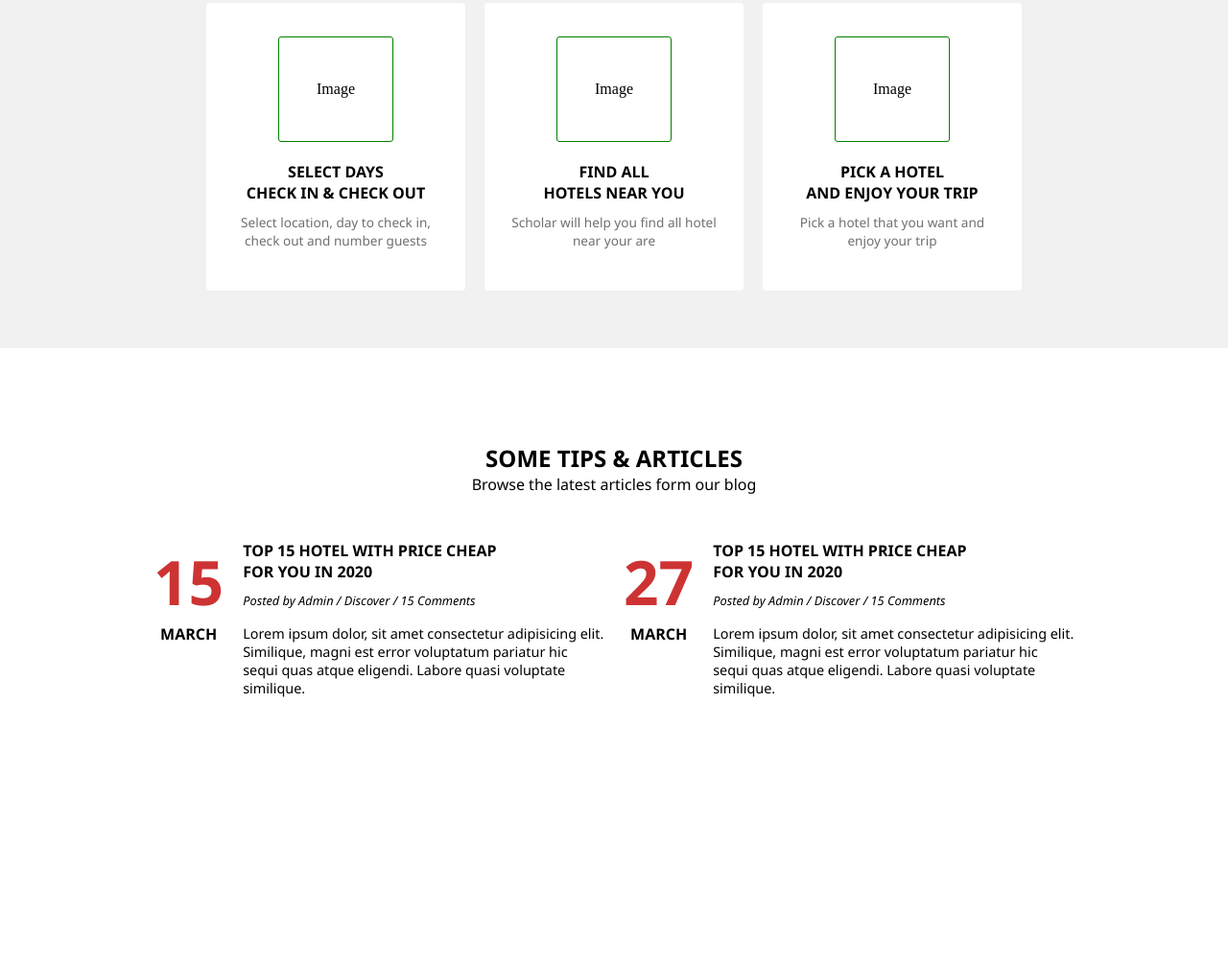
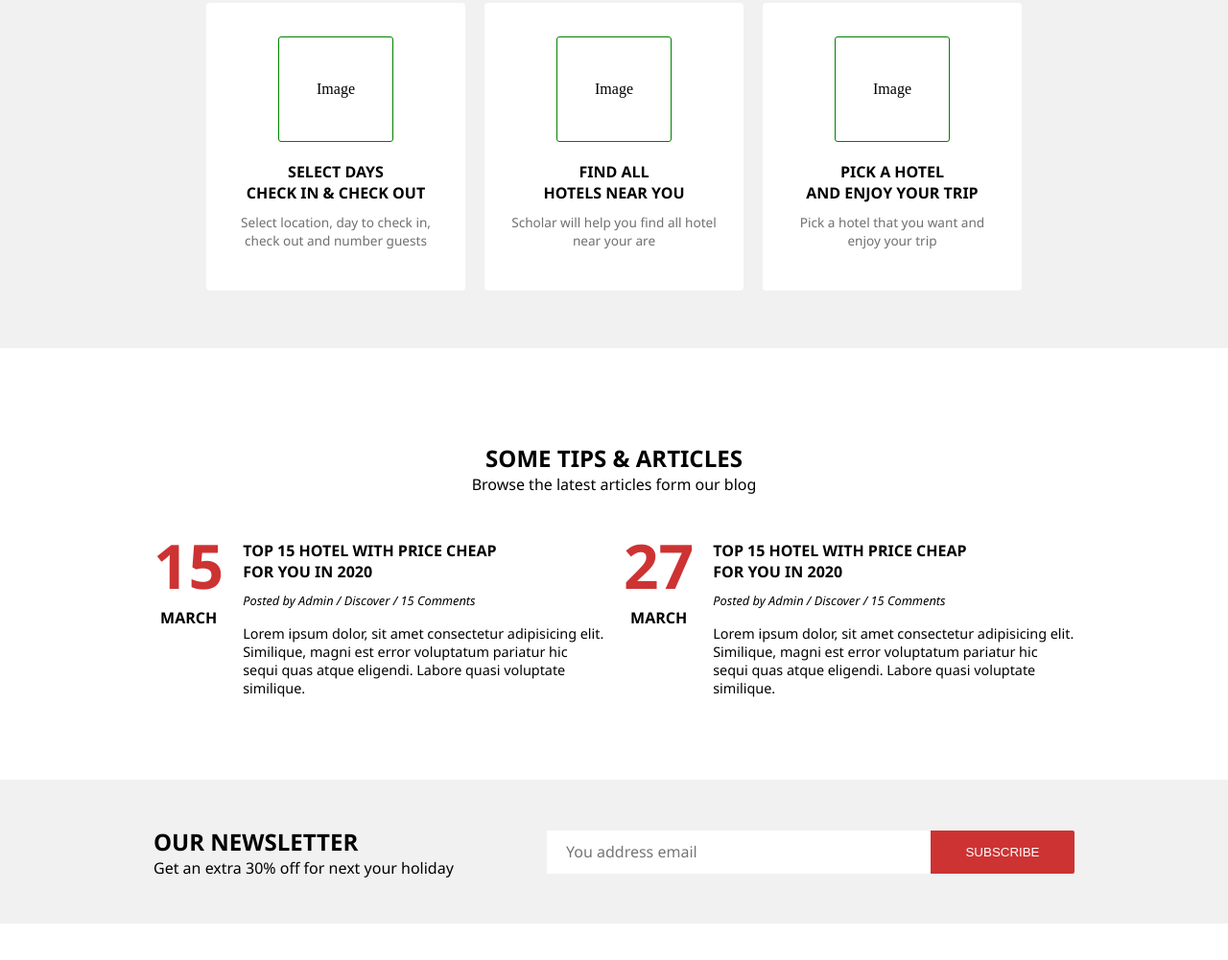
Before and after one commit to rodrigotmy/TemplateScholarHotel, a plain HTML site: page index.html in a window 1280 px wide. Shown: the part 207-1208 px from the top of the page at 96% size. Before the commit the page ends 1020 px from the top, so only its background shows below. Drawn offline with Linux system fonts and the light colour scheme.

Commit message:
Se agrega formulario "newsletter"

```diff
--- a/index.html
+++ b/index.html
@@ -75,5 +75,20 @@
 
     </div>
   </div>
+
+  <div class="newsletter">
+    <div class="newsletter__contnr-into">
+      <div class="newsletter__name-section">
+        <h2 class="newsletter__section-title">OUR NEWSLETTER</h2>
+        <p class="newsletter__section-descrip">
+          Get an extra 30% off for next your holiday
+        </p>
+      </div>
+      <form class="newsletter__form-noti">
+        <input type="text" class="newsletter__box-email input-base" placeholder="You address email">
+        <button type="submit" class="newsletter__bttn-subscribe button-base">SUBSCRIBE</button>
+      </form>
+    </div>
+  </div>
 </body>
 </html>
--- a/scss/base/_buttons.scss
+++ b/scss/base/_buttons.scss
@@ -0,0 +1,11 @@
+.button-base {
+  max-width: 150px;
+  width: 100%;
+  height: 45px;
+  border: none;
+  border-radius: 2px;
+  background-color: $color-secundario;
+  color: $color-white;
+  cursor: pointer;
+  @include content-center-fb;
+}
--- a/scss/base/_inputs.scss
+++ b/scss/base/_inputs.scss
@@ -0,0 +1,9 @@
+.input-base {
+  max-width: 400px;
+  width: 100%;
+  height: 45px;
+  padding-left: 20px;
+  font-size: 1em;
+  font-family: $font1;
+  border: none;
+}
--- /dev/null
+++ b/scss/layout/_newsletter.scss
@@ -0,0 +1,41 @@
+.newsletter {
+  @include max-width-page;
+  height: 150px;
+  background-color: $color-primario;
+  margin-bottom: 50px;
+
+  &__contnr-into {
+    @include contnr-center;
+    max-width: 960px;
+    width: 100%;
+    height: inherit;
+    background-color: $color-primario;
+    display: flex;
+    justify-content: space-between;
+    align-items: center;
+  }
+
+  &__name-section {
+    font-family: $font1;
+  }
+  &__section-title {
+    text-align: left;
+  }
+  &__section-descrip {
+    text-align: left;
+  }
+
+  &__form-noti {
+    width: 550px;
+    height: 45px;
+    display: flex;
+  }
+  &__box-email {
+    border-top-right-radius: 0;
+    border-bottom-right-radius: 0;
+  }
+  &__bttn-subscribe {
+    border-top-left-radius: 0;
+    border-bottom-left-radius: 0;
+  }
+}
--- a/scss/layout/_tips.scss
+++ b/scss/layout/_tips.scss
@@ -30,10 +30,12 @@
 
     h1 {
       font-size: 4em;
+      line-height: .85em;
       color: $color-secundario;
     }
     p {
       font-size: 1em;
+      margin-top: 16px;
     }
   }
 
--- a/scss/styles.scss
+++ b/scss/styles.scss
@@ -10,3 +10,4 @@
 
 @import "layout/works";
 @import "layout/tips";
+@import "layout/newsletter";
```
Also changed, not shown: css/layout/_newsletter.css (added), css/styles.css, 1 other file.
